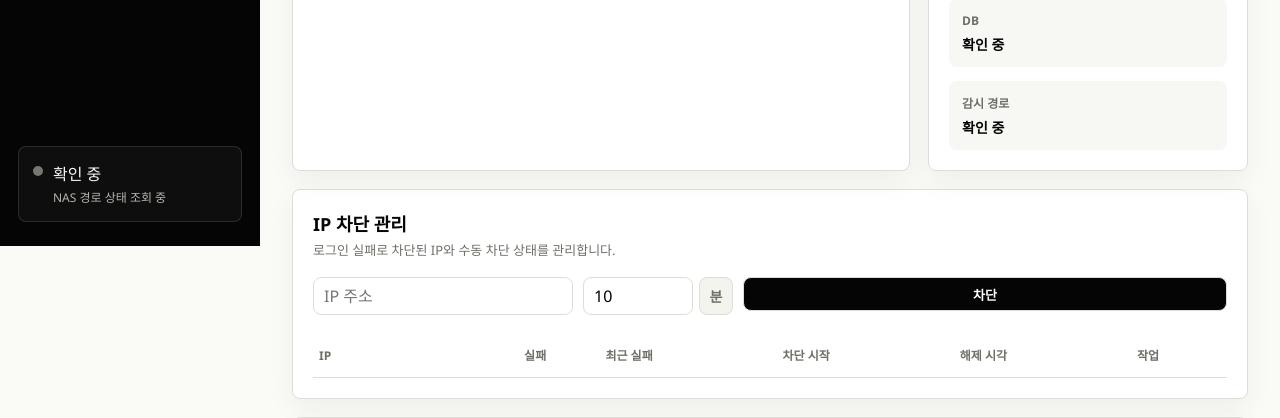
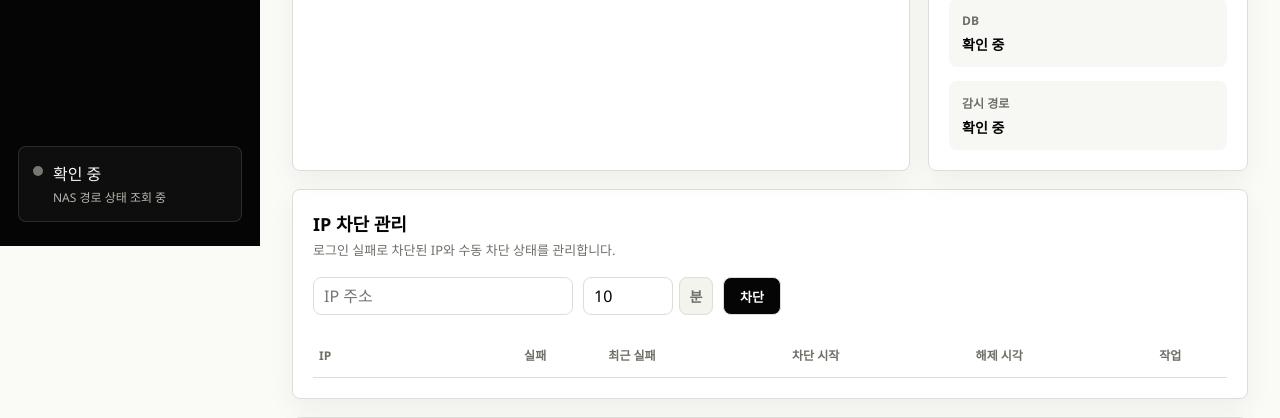
Before and after one commit to zeonzyeon/SecureNas_monitor, a Flask app: page /dashboard in a window 1280 px wide. Shown: the part 554-972 px from the top of the page. Run offline with Flask 3, Linux system fonts and the light colour scheme; the visitor is signed in with stand-in values (Sample User, id 1); data comes from the database, SQL or seed files in the repository; lists and menus that the app fills with data are empty.

Commit message:
버튼 길이 수정

```diff
--- a/app/static/css/dashboard.css
+++ b/app/static/css/dashboard.css
@@ -257,7 +257,7 @@ h1 {
 
 .inline-form {
   display: grid;
-  grid-template-columns: minmax(180px, 260px) 150px auto;
+  grid-template-columns: minmax(180px, 260px) 130px 58px;
   gap: 10px;
   margin-bottom: 18px;
 }
@@ -564,6 +564,16 @@ td:nth-child(4) {
   gap: 8px;
 }
 
+.ip-blocks-panel .small-button {
+  min-width: 52px;
+  height: 38px;
+  padding: 0 9px;
+}
+
+.ip-action-col {
+  width: 72px;
+}
+
 .empty-state {
   display: none;
   padding: 36px 20px;
```
Also changed, not shown: README.md.
